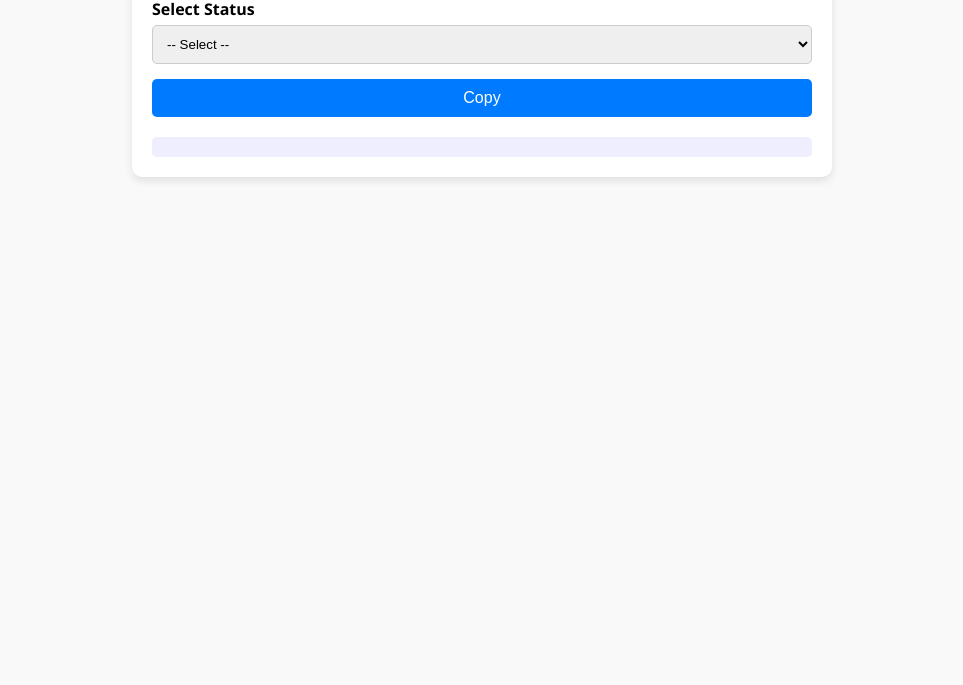
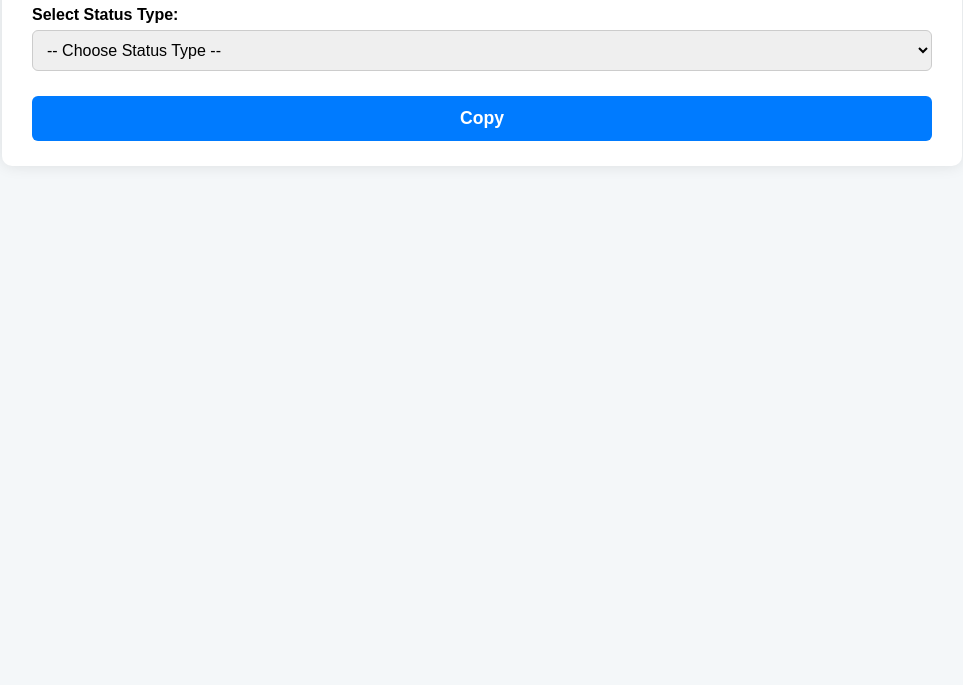
Before and after one commit to GunasekaranRajendiran/BO, a plain HTML site: page index.html in a window 1280 px wide. Shown: the part 115-800 px from the top of the page, without its empty margins (158-1121 px from the left). Drawn offline with Linux system fonts and the light colour scheme.

Commit message:
Update index.html

```diff
--- a/index.html
+++ b/index.html
@@ -2,147 +2,236 @@
 <html lang="en">
 <head>
 <meta charset="UTF-8" />
-  <meta name="viewport" content="width=device-width, initial-scale=1.0" />
-  <title>Service Status Form</title>
+<meta name="viewport" content="width=device-width, initial-scale=1" />
+<title>Status Reporting Form</title>
 <style>
-    * {
-      box-sizing: border-box;
-    }
   body {
-      font-family: 'Segoe UI', Tahoma, Geneva, Verdana, sans-serif;
-      margin: 0;
+    font-family: Arial, sans-serif;
+    background-color: #f4f7f9;
     padding: 20px;
-      background-color: #f9f9f9;
   }
   .container {
-      max-width: 700px;
+    max-width: 900px;
     margin: auto;
-      background-color: #fff;
-      padding: 20px;
+    background: #fff;
     border-radius: 10px;
-      box-shadow: 0 4px 8px rgba(0, 0, 0, 0.1);
+    box-shadow: 0 0 15px rgba(0,0,0,0.1);
+    padding: 25px 30px;
   }
   h2 {
     text-align: center;
-      color: #333;
+    font-weight: bold;
+    margin-bottom: 20px;
   }
   label {
+    display: block;
+    margin-top: 12px;
     font-weight: bold;
-      margin-top: 10px;
+    transition: color 0.3s ease;
   }
   input, select, textarea {
     width: 100%;
     padding: 10px;
-      margin: 5px 0 15px;
+    margin-top: 6px;
+    margin-bottom: 15px;
     border: 1px solid #ccc;
-      border-radius: 5px;
+    border-radius: 6px;
+    font-size: 1rem;
+    transition: border-color 0.3s ease;
   }
-    button {
-      background-color: #007bff;
+  input:focus, select:focus, textarea:focus {
+    border-color: #007BFF;
+    outline: none;
+  }
+  /* Highlight special cases */
+  .special-case label {
+    color: #d9534f; /* Bootstrap danger color */
+  }
+  /* Responsive */
+  @media (max-width: 600px) {
+    .container {
+      padding: 15px 20px;
+    }
+  }
+  /* Animation for form fields */
+  #formFields > div {
+    opacity: 0;
+    transform: translateY(20px);
+    animation: fadeInUp 0.4s forwards;
+  }
+  @keyframes fadeInUp {
+    to {
+      opacity: 1;
+      transform: translateY(0);
+    }
+  }
+  /* Copy button styling */
+  #copyBtn {
+    display: block;
+    width: 100%;
+    background-color: #007BFF;
     color: white;
-      padding: 10px 15px;
     border: none;
-      border-radius: 5px;
+    border-radius: 6px;
+    padding: 12px;
+    font-size: 1.1rem;
+    font-weight: bold;
     cursor: pointer;
-      width: 100%;
-      font-size: 16px;
+    margin-top: 10px;
   }
-    button:hover {
+  #copyBtn:hover {
     background-color: #0056b3;
-    }
-    .output {
-      white-space: pre-wrap;
-      background-color: #eef;
-      padding: 10px;
-      margin-top: 20px;
-      border-radius: 5px;
-    }
-    @media (max-width: 768px) {
-      .container {
-        padding: 15px;
-      }
   }
 </style>
 </head>
 <body>
   <div class="container">
-    <h2>Service Status Form</h2>
-    <label for="status">Select Status</label>
-    <select id="status" onchange="renderForm()">
-      <option value="">-- Select --</option>
+    <h2>Status Reporting Form</h2>
+
+    <label for="statusType">Select Status Type:</label>
+    <select id="statusType" onchange="showStatusForm()">
+      <option value="">-- Choose Status Type --</option>
     </select>
+
+    <form id="statusForm" onsubmit="return false;">
       <div id="formFields"></div>
-    <button onclick="copyOutput()">Copy</button>
-    <div class="output" id="output"></div>
+      <button id="copyBtn" type="button" onclick="copyFormData()">Copy</button>
+    </form>
   </div>
 
 <script>
-    const templates = {
-      "Physical Installation Completed": ["ECR", "Order No", "Today’s Appointment Time"],
-      "Customer No Response": ["ECR", "Order No", "Today’s Appointment Time", "Customer Name", "Contact Number"],
-      "Appointment Postponed": ["ECR", "Order No", "Today’s Appointment Time", "Next Appointment Date", "Next Appointment Time"],
-      "Appointment Cancelled": ["ECR", "Order No", "Today’s Appointment Time", "Customer Name", "Contact Number"],
-      "Customer Cancelled": ["ECR", "Order No", "Today’s Appointment Time", "Customer Name", "Contact Number"],
-      "Order On-Site / Location in Use": ["ECR", "Customer Name", "Today’s Appointment Time", "KID", "Splitter", "Existing ONT SN", "Existing ONT Status", "Location / ZSB", "Old Customer Status"],
-      "Access Issue": ["ECR", "Order No", "Today’s Appointment Time", "Location / ZSB"],
-      "Building IBC Issue": ["ECR", "Order No", "Today’s Appointment Time", "Location / ZSB", "IBC Status"],
-      "VFQ IBC Issue": ["ECR", "Order No", "Today’s Appointment Time", "Location / ZSB", "IBC Status"],
-      "PON Not Stable": ["ECR", "Order No", "Today’s Appointment Time", "Splitter", "ONT SN", "Provisioning Status"],
-      "STB Email ID Update": ["ECR", "Order No", "Correct Email ID"],
-      "5G SIM Activation": ["ECR", "Order No", "Customer Name", "Nationality", "SIM SN", "ZSB"],
-      "Internal Blockage": ["ECR", "Order No", "KID is Correct", "Location / ZSB", "Splitter is Correct", "Splitter Power (if 1st connection)", "Alternate Route Status", "Trunking Approval Status"],
-      "External Blockage": ["ECR", "Order No", "KID is Correct", "Location / ZSB", "Splitter is Correct", "Splitter Power (if 1st connection)", "Cable Length Required at DP Side"],
-      "Splitter Full": ["ECR", "Order No", "Today’s Appointment Time", "Location / ZSB", "Splitter No", "Splitter Type"],
-      "Wrong KID": ["ECR", "Order No", "Today’s Appointment Time", "Correct Splitter", "Correct KID", "Customer Address", "Service Type"],
-      "Splitter No Power": ["ECR", "Order No", "Today’s Appointment Time", "Splitter No", "Additional Splitter No", "Additional Splitter Power Status"],
-      "Wrong Location/Wrong Address": ["ECR", "Order No", "Today’s Appointment Time", "WFM Location / ZSB", "Customer Correct Location / ZSB", "Customer Coordinates"],
-      "No RFS Location": ["ECR", "Order No", "Today’s Appointment Time", "Customer ZSB", "Customer Coordinates", "Customer KID"],
-      "Splitter Details Not Available in WFM": ["ECR", "Order No", "KID", "Splitter NO"],
-      "Service Activation Failure": ["ECR", "Order No", "Provisioning Status", "WFM Splitter Details Status", "Smart Card Number", "Smart card SNO"],
-      "Wrong Splitter": ["ECR", "Order No", "Today’s Appointment Time", "Correct Splitter", "Correct KID", "Customer Address", "Service Type"],
-      "STB Not Working": ["ECR", "Order No", "Provisioning Status", "MSISDN", "Smart Card Number", "Smart card SNO"],
-      "VLAN ISSUE": ["ECR", "Order No", "Provisioning Status", "IP status", "Smart Card Number", "Smart card SNO", "MSISDN"]
+  const timeOptions = [
+    "8AM", "9AM", "10AM", "11AM", "12PM", "2PM", "3:30PM", "4PM", "5PM", "7PM"
+  ];
+
+  const specialCases = [
+    "Splitter Full",
+    "Wrong KID",
+    "Wrong Splitter",
+    "Splitter No Power"
+  ];
+
+  const fieldsData = {
+    "Access Issue": ["ECR", "Order No", "Today’s Appointment Time", "Location / ZSB", "Description"],
+    "Appointment Cancelled": ["ECR", "Order No", "Today’s Appointment Time", "Customer Name", "Contact Number", "Description"],
+    "Appointment Postponed": ["ECR", "Order No", "Today’s Appointment Time", "Next Appointment Date", "Next Appointment Time", "Description"],
+    "Building IBC Issue": ["ECR", "Order No", "Today’s Appointment Time", "Location / ZSB", "IBC Status", "Description"],
+    "Customer Cancelled": ["ECR", "Order No", "Today’s Appointment Time", "Customer Name", "Contact Number", "Description"],
+    "Customer No Response": ["ECR", "Order No", "Today’s Appointment Time", "Customer Name", "Contact Number", "Description"],
+    "External Blockage": ["ECR", "Order No", "KID is Correct", "Location / ZSB", "Splitter is Correct", "Splitter Power (if 1st connection)", "Cable Length Required at DP Side", "Description"],
+    "Internal Blockage": ["ECR", "Order No", "KID is Correct", "Location / ZSB", "Splitter is Correct", "Splitter Power (if 1st connection)", "Alternate Route Status", "Trunking Approval Status", "Description"],
+    "Location in Use": ["ECR", "Customer Name", "Today’s Appointment Time", "KID", "Splitter", "Existing ONT SN", "Existing ONT Status", "Location / ZSB", "Old Customer Status", "Description"],
+    "No RFS Location": ["ECR", "Order No", "Today’s Appointment Time", "Customer ZSB", "Customer Coordinates", "Customer KID", "Description"],
+    "Order On-Site": ["ECR", "Customer Name", "KID", "Splitter", "Location / ZSB", "Description"],
+    "PON Not Stable": ["ECR", "Order No", "Today’s Appointment Time", "Splitter", "ONT SN", "Provisioning Status", "Description"],
+    "Physical Installation Completed": ["ECR", "Order No", "KID", "ZSB", "Today’s Appointment Time", "Description"],
+    "Service Activation Failure": ["ECR", "Order No", "Provisioning Status", "WFM Splitter Details Status", "Smart Card Number", "Smart Card SNO", "Description"],
+    "Splitter Details Not Available in WFM": ["ECR", "Order No", "KID", "Splitter No", "Description"],
+    "Splitter Full": ["ECR", "Order No", "Today’s Appointment Time", "Location / ZSB", "Splitter No", "Splitter Type", "Description"],
+    "Splitter No Power": ["ECR", "Order No", "Today’s Appointment Time", "Splitter No", "Additional Splitter No", "Additional Splitter Power Status", "Description"],
+    "STB Email ID Update": ["ECR", "Order No", "Correct Email ID", "Description"],
+    "VFQ IBC Issue": ["ECR", "Order No", "Today’s Appointment Time", "Location / ZSB", "IBC Status", "Description"],
+    "Wrong KID": ["ECR", "Order No", "Today’s Appointment Time", "Correct Splitter", "Correct KID", "Customer Address", "Service Type", "Description"],
+    "Wrong Location / Wrong Address": ["ECR", "Order No", "Today’s Appointment Time", "WFM Location / ZSB", "Customer Correct Location / ZSB", "Customer Coordinates", "Description"],
+    "Wrong Splitter": ["ECR", "Order No", "Today’s Appointment Time", "Correct Splitter", "Correct KID", "Customer Address", "Service Type", "Description"],
+    "5G SIM Activation": ["ECR", "Order No", "Customer Name", "Nationality", "SIM SN", "ZSB", "Description"]
   };
 
-    const statusSelect = document.getElementById("status");
-    Object.keys(templates).forEach(key => {
+  const statusSelect = document.getElementById("statusType");
+  const formFieldsContainer = document.getElementById("formFields");
+
+  Object.keys(fieldsData).forEach(status => {
     const option = document.createElement("option");
-      option.value = key;
-      option.textContent = key;
+    option.value = status;
+    option.textContent = status;
     statusSelect.appendChild(option);
   });
 
-    function renderForm() {
-      const formFields = document.getElementById("formFields");
-      const selected = statusSelect.value;
-      formFields.innerHTML = "";
-      if (templates[selected]) {
-        templates[selected].forEach(field => {
-          formFields.innerHTML += `<label>${field}</label><input id="${field}" />`;
+  function showStatusForm() {
+    const selectedStatus = statusSelect.value;
+    formFieldsContainer.innerHTML = "";
+    if (!selectedStatus) return;
+
+    const fields = fieldsData[selectedStatus];
+    const isSpecial = specialCases.includes(selectedStatus);
+
+    const wrapper = document.createElement("div");
+    if (isSpecial) wrapper.classList.add("special-case");
+
+    fields.forEach((field, index) => {
+      const fieldId = field.replace(/[^a-zA-Z0-9]/g, '').toLowerCase();
+      const fieldWrapper = document.createElement("div");
+      fieldWrapper.style.animationDelay = `${index * 0.1}s`;
+
+      const label = document.createElement("label");
+      label.setAttribute("for", fieldId);
+      label.textContent = field + ":";
+
+      let inputElement;
+      if (field.toLowerCase().includes("date")) {
+        inputElement = document.createElement("input");
+        inputElement.type = "date";
+      } else if (field.toLowerCase().includes("time")) {
+        inputElement = document.createElement("select");
+        const defaultOpt = document.createElement("option");
+        defaultOpt.value = "";
+        defaultOpt.textContent = "-- Select Time --";
+        defaultOpt.disabled = true;
+        defaultOpt.selected = true;
+        inputElement.appendChild(defaultOpt);
+        timeOptions.forEach(time => {
+          const opt = document.createElement("option");
+          opt.value = time;
+          opt.textContent = time;
+          inputElement.appendChild(opt);
         });
-        formFields.innerHTML += `<label>Description</label><textarea id="Description"></textarea>`;
-      }
+      } else if (field.toLowerCase().includes("description")) {
+        inputElement = document.createElement("textarea");
+        inputElement.rows = 3;
+      } else if (field.toLowerCase().includes("email")) {
+        inputElement = document.createElement("input");
+        inputElement.type = "email";
+      } else if (field.toLowerCase().includes("contact number")) {
+        inputElement = document.createElement("input");
+        inputElement.type = "tel";
+        inputElement.pattern = "\\d{10,15}";
+        inputElement.title = "Enter valid contact number";
+      } else {
+        inputElement = document.createElement("input");
+        inputElement.type = "text";
       }
 
-    function copyOutput() {
-      const selected = statusSelect.value;
-      if (!selected) return alert("Please select a status.");
+      inputElement.id = fieldId;
+      inputElement.name = fieldId;
+      // Remove required attribute so fields are optional
+      // inputElement.required = true; -- REMOVED
 
-      let result = `${selected}\n`;
-      const inputs = document.querySelectorAll("#formFields input, #formFields textarea");
-      inputs.forEach(input => {
-        result += `${input.previousElementSibling.innerText}: ${input.value}\n`;
+      fieldWrapper.appendChild(label);
+      fieldWrapper.appendChild(inputElement);
+      wrapper.appendChild(fieldWrapper);
     });
 
-      document.getElementById("output").innerText = result;
+    formFieldsContainer.appendChild(wrapper);
+  }
 
-      const tempArea = document.createElement("textarea");
-      tempArea.value = result;
-      document.body.appendChild(tempArea);
-      tempArea.select();
-      document.execCommand("copy");
-      document.body.removeChild(tempArea);
-      alert("Copied to clipboard!");
+  function copyFormData() {
+    const form = document.getElementById("statusForm");
+    const formData = new FormData(form);
+    let output = "";
+
+    for (let [key, value] of formData.entries()) {
+      let formattedKey = key.replace(/([a-z])([A-Z])/g, '$1 $2')
+                            .replace(/([A-Z]+)/g, ' $1')
+                            .replace(/_/g, ' ')
+                            .toLowerCase()
+                            .replace(/\b\w/g, c => c.toUpperCase())
+                            .trim();
+      output += `${formattedKey}: ${value}\n`;
+    }
+
+    navigator.clipboard.writeText(output)
+      .then(() => alert("Form data copied to clipboard!"))
+      .catch(() => alert("Failed to copy. Please copy manually."));
   }
 </script>
 </body>
```
Lines whose indentation alone changed are shown as unchanged.
